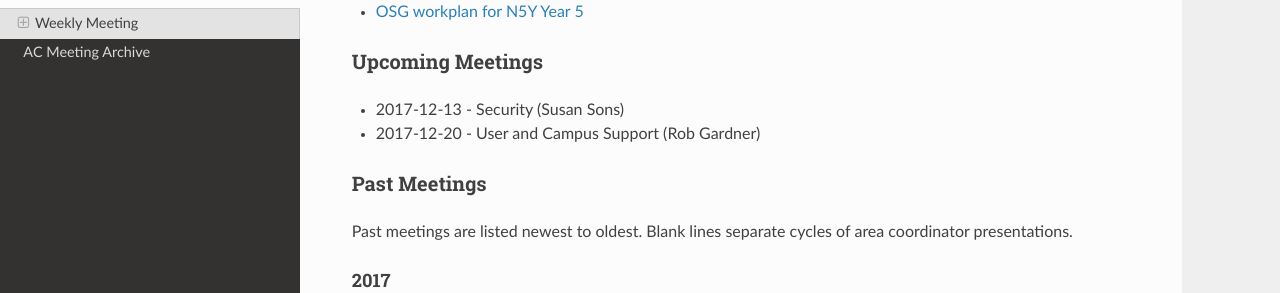
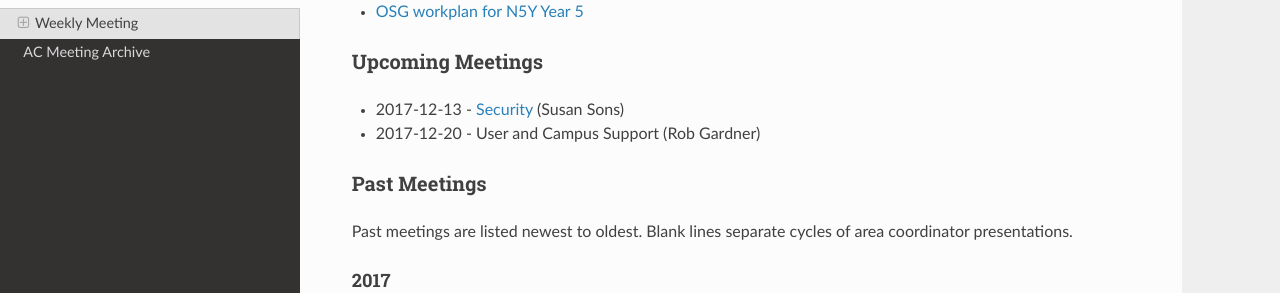
Before and after one commit to ppaschos/management-1, an MkDocs documentation site: the page built from docs/area-coordinators.md, in a window 1280 px wide and 900 px high, scrolled down 770 px. Shown: the part 158-451 px from the top of the window. Built offline with MkDocs 1.6.1, drawn with Linux system fonts in a browser that asks for light colours; nearby versions of some CDN libraries; old or Windows-style settings are respelled for this version of MkDocs; part of the change alters nothing that is shown.

```diff
--- a/docs/area-coordinators.md
+++ b/docs/area-coordinators.md
@@ -44,7 +44,7 @@ The current Area Coordinators are:
 
 ### Upcoming Meetings
 
-- 2017-12-13 - Security (Susan Sons)
+- 2017-12-13 - [Security](http://slides.com/hedgemage/osg-ac-13dec2017) (Susan Sons)
 - 2017-12-20 - User and Campus Support (Rob Gardner)
 
 
```
